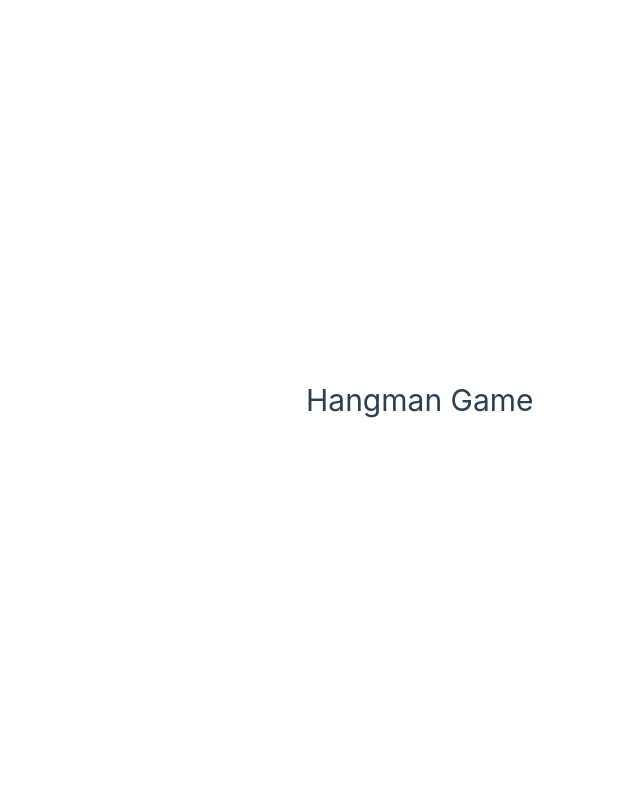
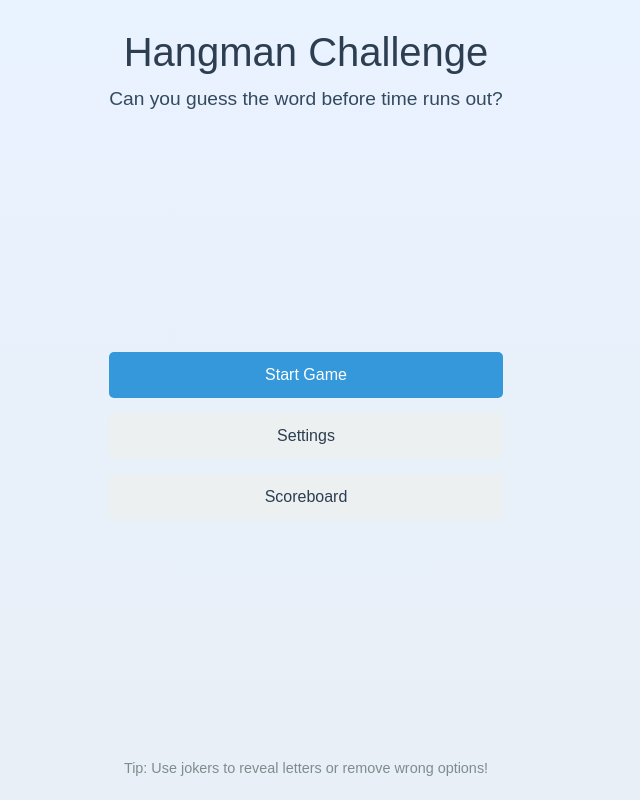
Before and after one commit to TobiasPfeil02/hangman-game, a Vue app: page / in a window 1280 px wide. Shown: the whole page, without its empty margins (334-974 px from the left). Built offline with nearby package versions, Linux system fonts and the light colour scheme; the HTML template or start-up script is replaced by a standard one.

Commit message:
Add basic home screen

```diff
--- a/package.json
+++ b/package.json
@@ -14,6 +14,7 @@
     "format": "prettier --write src/"
   },
   "dependencies": {
+    "axios": "^1.7.9",
     "pinia": "^2.3.0",
     "vue": "^3.5.13",
     "vue-router": "^4.5.0"
--- /dev/null
+++ b/src/api/wordService.ts
@@ -0,0 +1,13 @@
+import axios from 'axios'
+
+const API_URL = 'https://api.api-ninjas.com/v1/randomword'
+
+export const fetchWord = async (): Promise<string> => {
+  const apiKey = import.meta.env.VITE_RANDOM_WORD_API_KEY
+  const response = await axios.get(API_URL, {
+    headers: {
+      'X-Api-Key': apiKey,
+    },
+  })
+  return response.data.word[0]
+}
--- a/src/assets/main.css
+++ b/src/assets/main.css
@@ -1,35 +1,34 @@
 @import './base.css';
 
 #app {
-  max-width: 1280px;
-  margin: 0 auto;
-  padding: 2rem;
-  font-weight: normal;
+    display: flex;
+    flex-direction: column;
+    justify-content: start;
+    align-items: center;
+    text-align: center;
+    height: 100vh;
+    width: 100vw;
+    background: linear-gradient(to bottom, #e9f2ff, #e8eff6);
+    font-family: Arial, sans-serif;
+    color: #333;
 }
 
-a,
-.green {
-  text-decoration: none;
-  color: hsla(160, 100%, 37%, 1);
-  transition: 0.4s;
-  padding: 3px;
+button, .btn {
+    display: block;
+    padding: 10px 20px;
+    font-size: 1rem;
+    text-align: center;
+    text-decoration: none;
+    border-radius: 5px;
+    cursor: pointer;
 }
 
-@media (hover: hover) {
-  a:hover {
-    background-color: hsla(160, 100%, 37%, 0.2);
-  }
+.btn-primary {
+    background-color: #3498db;
+    color: white;
 }
 
-@media (min-width: 1024px) {
-  body {
-    display: flex;
-    place-items: center;
-  }
-
-  #app {
-    display: grid;
-    grid-template-columns: 1fr 1fr;
-    padding: 0 2rem;
-  }
+.btn-secondary {
+    background-color: #ecf0f1;
+    color: #2c3e50;
 }
--- /dev/null
+++ b/src/components/GameBoard.vue
@@ -0,0 +1,22 @@
+<script setup lang="ts">
+import { fetchWord } from '@/api/wordService.ts'
+import { onMounted, ref } from 'vue'
+
+const word = ref()
+
+function handleFetch() {
+  fetchWord().then((res) => {
+    word.value = res
+  })
+}
+
+onMounted(() => {
+  handleFetch()
+})
+</script>
+
+<template>
+  <h1>{{ word}}</h1>
+</template>
+
+<style scoped></style>
--- a/src/router/index.ts
+++ b/src/router/index.ts
@@ -1,5 +1,7 @@
 import { createRouter, createWebHistory } from 'vue-router'
 import HomeView from '../views/HomeView.vue'
+import GameView from '@/views/GameView.vue'
+import SettingsView from '@/views/SettingsView.vue'
 
 const router = createRouter({
   history: createWebHistory(import.meta.env.BASE_URL),
@@ -9,6 +11,16 @@ const router = createRouter({
       name: 'home',
       component: HomeView,
     },
+    {
+      path: '/game',
+      name: 'game',
+      component: GameView,
+    },
+    {
+      path: '/settings',
+      name: 'settings',
+      component: SettingsView,
+    },
   ],
 })
 
--- /dev/null
+++ b/src/views/GameView.vue
@@ -0,0 +1,9 @@
+<script setup lang="ts">
+import GameBoard from '@/components/GameBoard.vue'
+</script>
+
+<template>
+  <GameBoard />
+</template>
+
+<style scoped></style>
--- a/src/views/HomeView.vue
+++ b/src/views/HomeView.vue
@@ -1,5 +1,63 @@
 <script setup lang="ts"></script>
 
 <template>
-  <main><h1>Hangman Game</h1></main>
+  <div class="home-screen">
+    <header class="header">
+      <h1>Hangman Challenge</h1>
+      <p>Can you guess the word before time runs out?</p>
+    </header>
+
+    <div class="main-content">
+      <nav class="nav-buttons">
+        <router-link to="/game" class="btn btn-primary">Start Game</router-link>
+        <router-link to="/settings" class="btn btn-secondary">Settings</router-link>
+        <router-link to="/scoreboard" class="btn btn-secondary">Scoreboard</router-link>
+      </nav>
+    </div>
+
+    <footer class="footer">
+      <p>Tip: Use jokers to reveal letters or remove wrong options!</p>
+    </footer>
+  </div>
 </template>
+
+<style scoped>
+.home-screen {
+  height: 100%;
+  display: flex;
+  flex-direction: column;
+  justify-content: space-between;
+}
+
+.header {
+  margin-top: 20px;
+}
+
+.header h1 {
+  font-size: 2.5rem;
+  color: #2c3e50;
+}
+
+.header p {
+  font-size: 1.2rem;
+  color: #34495e;
+}
+
+.illustration {
+  width: 200px;
+  height: auto;
+  margin: 20px 0;
+}
+
+.nav-buttons {
+  display: flex;
+  flex-direction: column;
+  gap: 15px;
+}
+
+.footer {
+  margin-bottom: 20px;
+  font-size: 0.9rem;
+  color: #7f8c8d;
+}
+</style>
--- /dev/null
+++ b/src/views/SettingsView.vue
@@ -0,0 +1,11 @@
+<script setup lang="ts">
+
+</script>
+
+<template>
+
+</template>
+
+<style scoped>
+
+</style>
```
Also changed, not shown: 2 other files (tests, documents, lock files or other folders).
